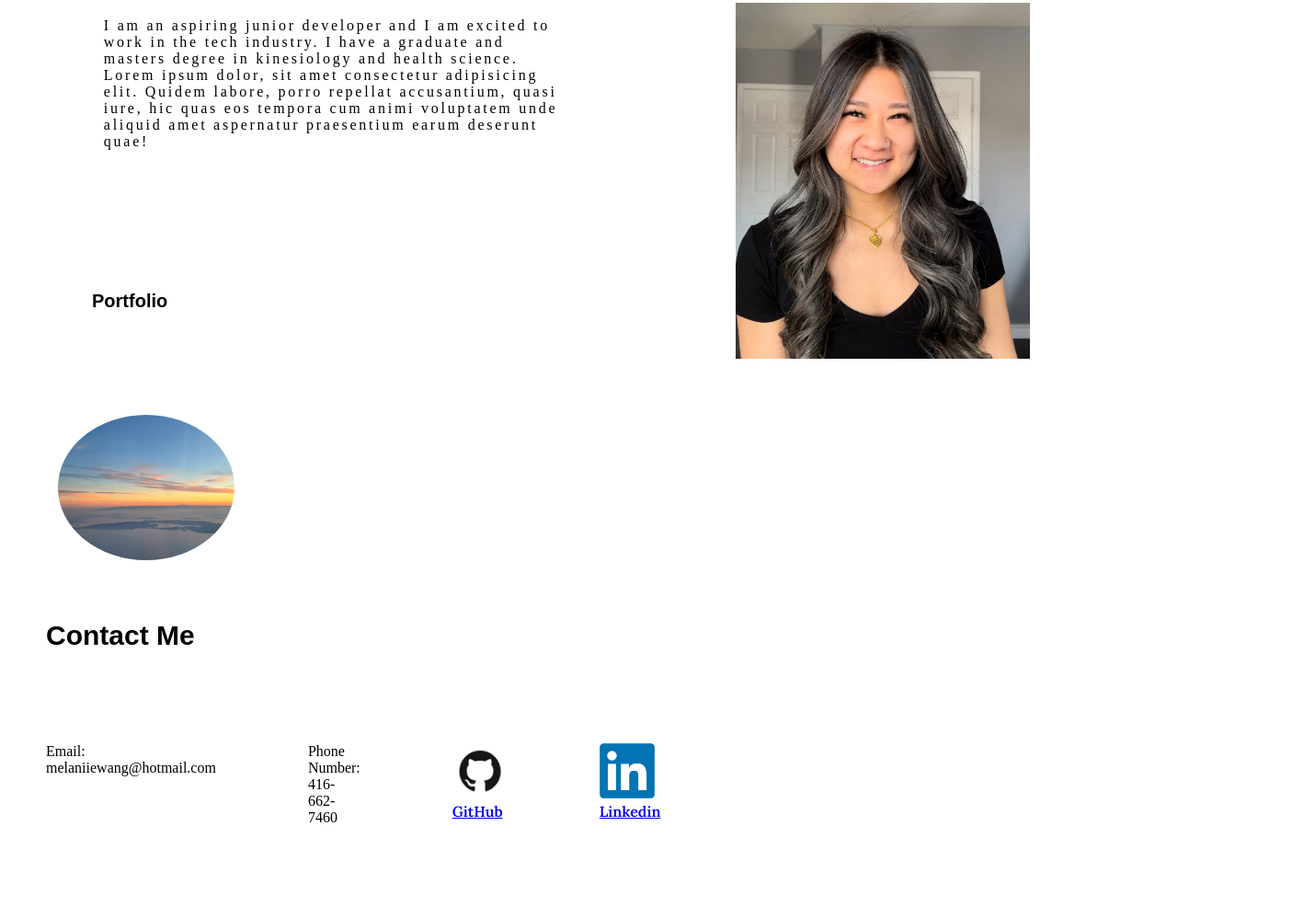
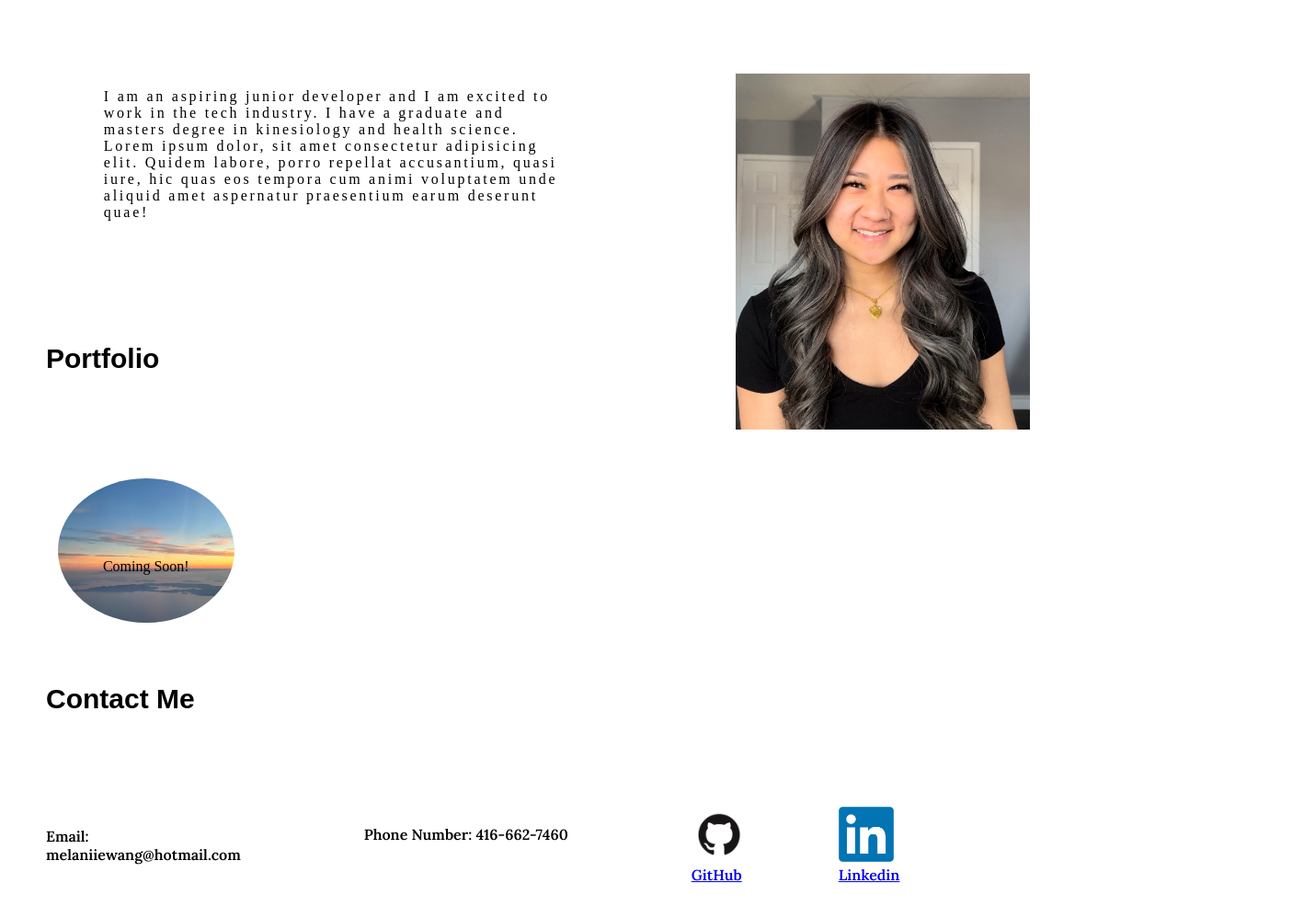
Before and after one commit to melwang1/Get-to-Know-Melanie, a plain HTML site: page index.html in a window 1280 px wide. Shown: the part 180-1178 px from the top of the page at 92% size, 1430 px wide, since content can reach past the window. Before the commit the page ends 1128 px from the top, so only its background shows below. Drawn offline with nearby package versions, Linux system fonts and the light colour scheme.

Commit message:
added a span class to the html to reposition the box class id 2 propely, adjusted the font size for the id 3 and 4

```diff
--- a/assets/styles.css
+++ b/assets/styles.css
@@ -30,6 +30,14 @@ header h1{
   padding:1%;
 }
 
+.content{
+    max-width: 40%;
+    text-align: left;
+    margin-left: 100px;
+    letter-spacing: 2.75px;
+    word-wrap: wrap;
+}
+
 .img-portfolio{
     margin-left:180px;
     width:25vw;
@@ -38,31 +46,24 @@ header h1{
 
 .img-portfolio img{
     width:100%;
-}
-
-.content{
-    max-width: 40%;
-    text-align: left;
-    margin-left: 100px;
-    letter-spacing: 2.75px;
-    word-wrap: wrap;
+    margin-bottom: 200px;
 }
 
 .info{
     width:100%;
     font-family: 'Kanit', sans-serif;
-    font-size: 1.25rem;
+    font-size: 30px;
     text-align: left;
-    margin-left: 112px;
+    padding: 50px;
     padding-top: 30px;
 }
 
 .projects{
     display:flex;
     width:100%;
-    font-size: 1.25rem;
+    font-size: 30px;
     text-align: left;
-    margin: 50px;
+    padding: 50px;
     font-family: 'Kanit', sans-serif;
     word-wrap: wrap;
 }
@@ -71,11 +72,21 @@ header h1{
     margin-left:50px;
     width:15vw;
     height:15vh;
+    position: relative;
+    text-align: center;
+}
+
+.coming {
+    position: absolute;
+    top: 80%;
+    left: 50%;
+    transform: translate(-50%, -50%);
 }
 
 .sunset img{
     width:100%;
     border-radius: 80%;
+    margin-bottom: 20px;
 }
 
  h3 {
@@ -103,8 +114,9 @@ h4 {
 
 .box {
     display: flex;
-    flex-direction: row;
-    justify-content: space-between;
+    flex-wrap: nowrap;
+    justify-content: space-around;
+    align-items: center;
 }
 
 .contact img {
@@ -117,11 +129,25 @@ h4 {
 .caption {
     display: block;
     font-family: 'Lora', serif;
+    font-size: 16px;
+}
+
+#one {
+    font-family: 'Lora', serif;
+    font-size: 16px;
 }
 
 #two {
     display:flex;
-    flex-direction: row;
+    flex-wrap: nowrap;
+    width: 250px;
+    margin: 20px;
+    font-family: 'Lora', serif;
+    font-size: 16px;
+}
+
+#three {
+    width: 100px;
 }
 
 
--- a/index.html
+++ b/index.html
@@ -48,6 +48,7 @@
 
         <article class="sunset">
            <img src="./assets/images/sunset.jpeg" alt="sunset" />
+           <span class="coming">Coming Soon!</span>
         </article>
 
 </section>
@@ -59,7 +60,7 @@
     <h4>Contact Me</h4>
     <div class="contact">
         <div class="box" id="one">Email: melaniiewang@hotmail.com</div>
-        <div class="box" id="two"> Phone Number: 416-662-7460</div>
+        <span> <a><div class="box" id="two"> Phone Number: 416-662-7460</div></a></span>
         <div class="box" id="three">
             <a href="https://github.com/melwang1">
             <img src="./assets/images/GitHub.png" alt="github icon" id="GitHub"/>
```
